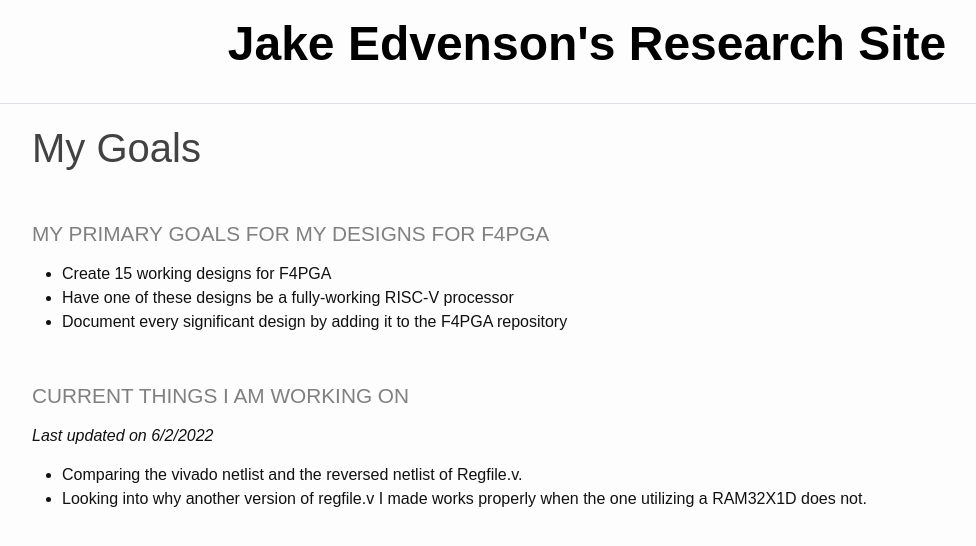
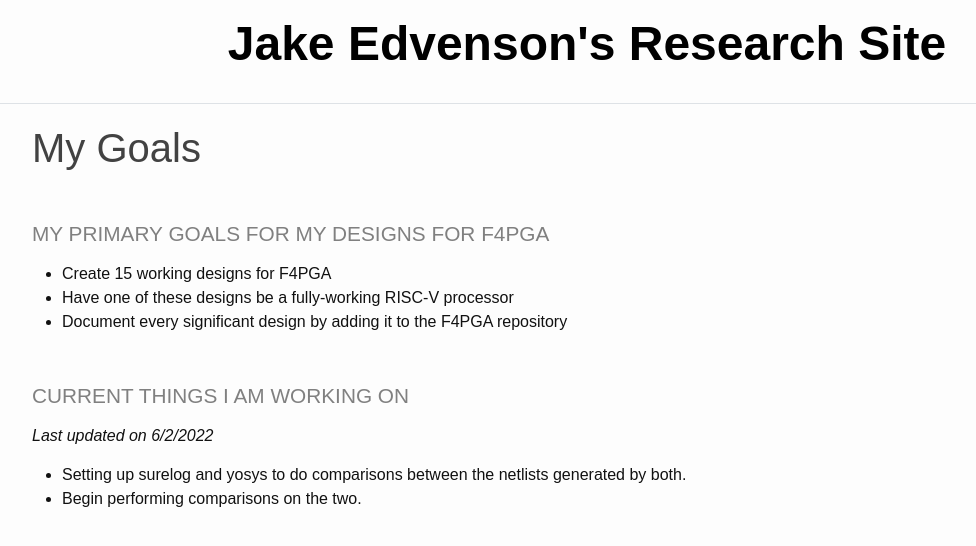
Before and after one commit to JakeEdvenson/JakeEdvenson.github.io, a Jekyll site: the page built from _pages/goals.md, in a window 1280 px wide. Shown: the top 546 px of the page, without its empty margins (53-1029 px from the left). Built offline with Jekyll 4.4.1, drawn with Linux system fonts in a browser that asks for light colours.

Commit message:
Update goals.md

```diff
--- a/_pages/goals.md
+++ b/_pages/goals.md
@@ -10,5 +10,5 @@ title: My Goals
 
 ### Current Things I am working on
 *Last updated on 6/2/2022*
-* Comparing the vivado netlist and the reversed netlist of Regfile.v.
-* Looking into why another version of regfile.v I made works properly when the one utilizing a RAM32X1D does not.
+* Setting up surelog and yosys to do comparisons between the netlists generated by both.
+* Begin performing comparisons on the two.
```
